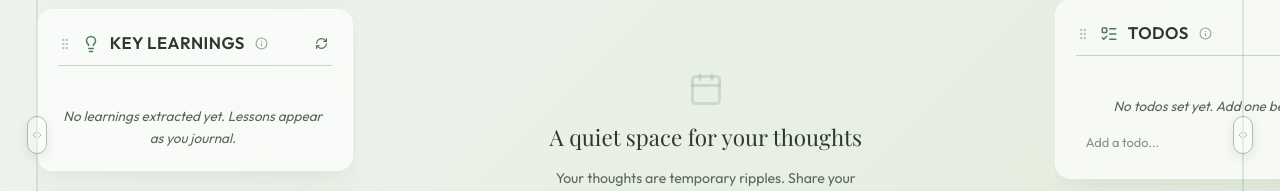
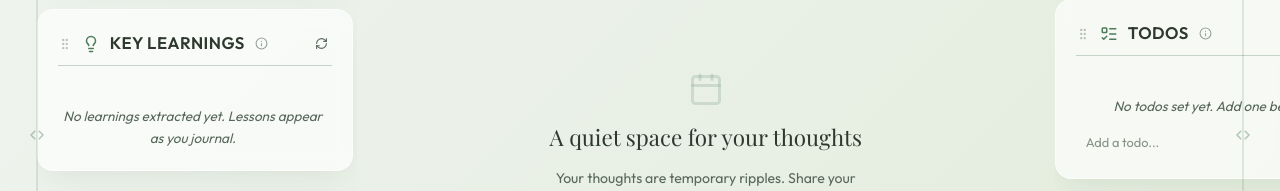
Before and after one commit to HarshitJn/local-growth-journal-webapp, a React (Vite) app: page / in a window 1280 px wide. Shown: the part 265-456 px from the top of the page. Built offline with nearby package versions, Linux system fonts and the light colour scheme; a web font is replaced by a local one.

Commit message:
style: remove pill container background and enlarge double arrow icon to 18px on sidebar resizers

```diff
--- a/src/App.css
+++ b/src/App.css
@@ -101,19 +101,13 @@
   pointer-events: none;
 }
 
-.sidebar-resizer-pill {
-  width: 20px;
-  height: 38px;
-  background: var(--card-bg);
-  border: 1px solid var(--accent);
-  border-radius: 10px;
+.sidebar-resizer-icon {
   display: flex;
   align-items: center;
   justify-content: center;
   color: var(--accent);
-  box-shadow: 0 4px 12px rgba(0, 0, 0, 0.2);
-  opacity: 0.45;
-  transition: opacity 0.2s ease, transform 0.2s ease, box-shadow 0.2s ease;
+  opacity: 0.4;
+  transition: opacity 0.2s ease, transform 0.2s ease, filter 0.2s ease;
   z-index: 2;
   pointer-events: none;
 }
@@ -123,11 +117,11 @@
   opacity: 0.5;
 }
 
-.sidebar-resizer:hover .sidebar-resizer-pill,
-.sidebar-resizer.is-dragging .sidebar-resizer-pill {
+.sidebar-resizer:hover .sidebar-resizer-icon,
+.sidebar-resizer.is-dragging .sidebar-resizer-icon {
   opacity: 1;
-  transform: scale(1.15);
-  box-shadow: 0 0 12px rgba(76, 124, 89, 0.5);
+  transform: scale(1.25);
+  filter: drop-shadow(0 0 6px rgba(76, 124, 89, 0.7));
 }
 
 @media (max-width: 1100px) {
--- a/src/App.jsx
+++ b/src/App.jsx
@@ -604,8 +604,8 @@ function App() {
             title="Drag to resize sidebars symmetrically (Double-click to reset)"
           >
             <div className="sidebar-resizer-line" />
-            <div className="sidebar-resizer-pill">
-              <ChevronsLeftRight size={12} />
+            <div className="sidebar-resizer-icon">
+              <ChevronsLeftRight size={18} />
             </div>
           </div>
           <div
@@ -622,8 +622,8 @@ function App() {
             title="Drag to resize sidebars symmetrically (Double-click to reset)"
           >
             <div className="sidebar-resizer-line" />
-            <div className="sidebar-resizer-pill">
-              <ChevronsLeftRight size={12} />
+            <div className="sidebar-resizer-icon">
+              <ChevronsLeftRight size={18} />
             </div>
           </div>
         </>
```
